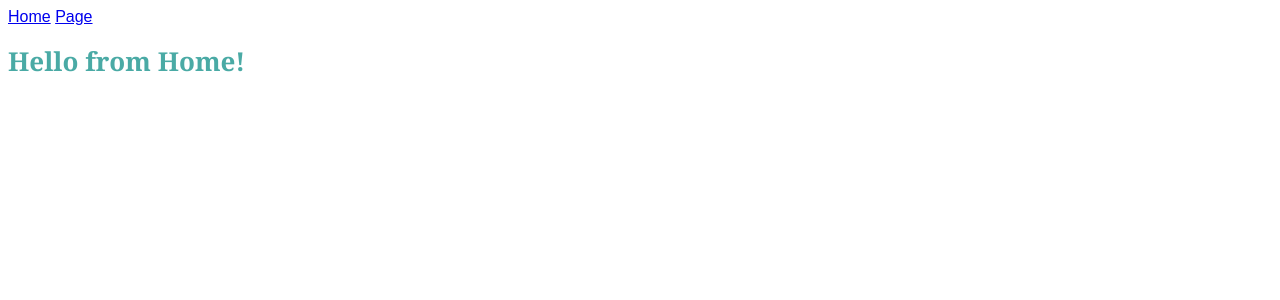
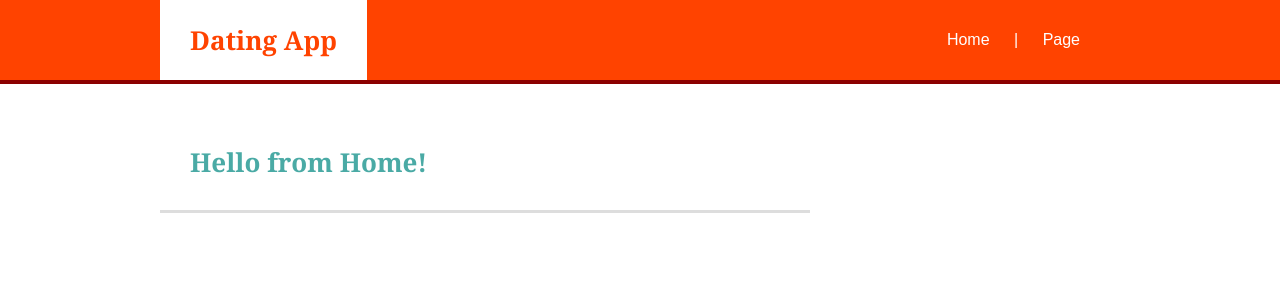
Before and after one commit to HaysS/labor-manager, a React app: page / in a window 1280 px wide. Shown: the top 300 px of the page. Built offline with nearby package versions, Linux system fonts and the light colour scheme.

Commit message:
Implemented a css reset and added more basic styling to all pages

```diff
--- a/src/client/app/App.jsx
+++ b/src/client/app/App.jsx
@@ -15,15 +15,20 @@ class App extends Component {
 	}
 }
 
-const Home = () => <h1>Hello from Home!</h1>;
-const Page = () => <h1>This is a blank page.</h1>;
-const NotFound = () => <h1>404 Error: Page not found.</h1>;
+const Home = () => <div className="left-col column"><h1>Hello from Home!</h1></div>;
+const Page = () => <div className="left-col column"><h1>This is a blank page.</h1></div>;
+const NotFound = () => <div className="left-col column"><h1>404 Error: Page not found.</h1></div>;
 const Nav = () => (
-	<div>
-		<Link to='/'>Home</Link>&nbsp;
-		<Link to='/page'>Page</Link>
-	</div>
+	<header>
+		<div className="header-content">
+			<h1 className="left-col column">Dating App</h1>
+			<nav className="right-col column">
+				<Link to='/'>Home</Link><p> | </p>
+				<Link to='/page'>Page</Link>
+			</nav>
+		</div>
+	</header>
 );
-const Container = (props) => <div><Nav />{props.children}</div>;
+const Container = (props) => <div className="wrapper"><Nav /><div className="main-content">{props.children}</div></div>;
 
 export default App;
--- /dev/null
+++ b/src/client/app/assets/reset.css
@@ -0,0 +1,11 @@
+* {
+	vertical-align: baseline;
+	font-weight: inherit;
+	font-family: inherit;
+	font-style: inherit;
+	font-size: 100%;
+	border: 0 none;
+	outline: 0;
+	padding: 0;
+	margin: 0;
+	}
--- a/src/client/app/assets/styles.css
+++ b/src/client/app/assets/styles.css
@@ -24,10 +24,6 @@ p {
 	color: #777777;
 }
 
-a:hover {
-	text-shadow: -2px 1px 5px white;
-}
-
 hr {
 	height: 2px;
 	margin: 30px 0px;
@@ -41,7 +37,7 @@ body {
 header {
 	background-color: white;
 	overflow: hidden;
-	border-bottom: 3px solid #cccccc;
+	border-bottom: 4px solid darkred;
 }
 
 header a {
@@ -115,8 +111,8 @@ nav p {
 	color: lightgray;
 }
 
-header h1 {
-	color: white;
+header {
+	background-color: #ff4300;
 }
 
 /*---------------------------------
@@ -128,10 +124,12 @@ header .column {
 }
 
 header .left-col {
-	background-color: #4aaaa5;
+	background-color: white;
+	color: #ff4300;
 }
 
-header .right-col p {
+header .right-col p, header .right-col a{
+	color: white;
 	padding: 0px 10px;
 }
 
--- a/src/client/app/index.jsx
+++ b/src/client/app/index.jsx
@@ -2,6 +2,7 @@ import React from 'react';
 import ReactDOM from 'react-dom';
 import App from './App.jsx';
 
+require('./assets/reset.css');
 require('./assets/styles.css');
 
 ReactDOM.render(<App />, document.getElementById('container'));
```
